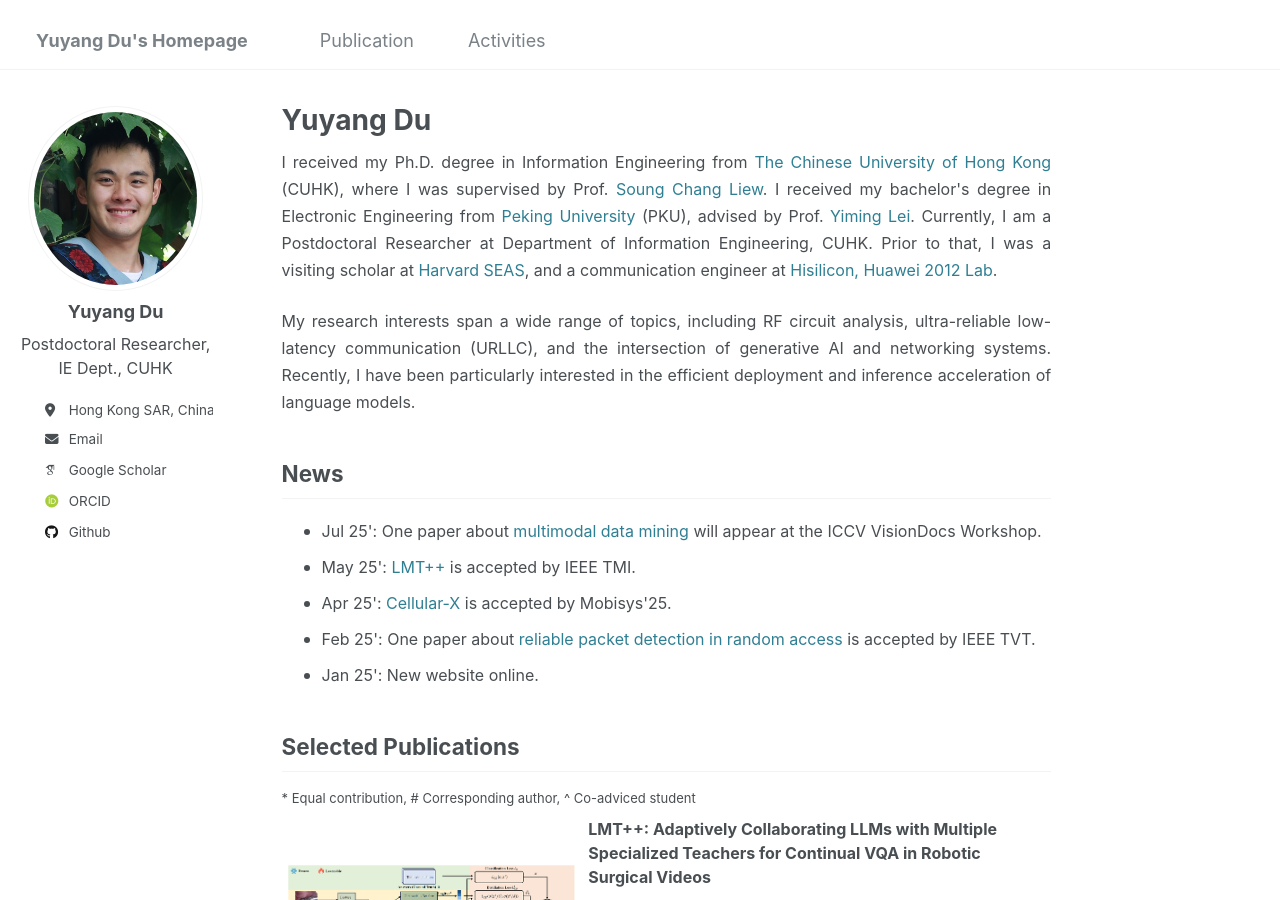
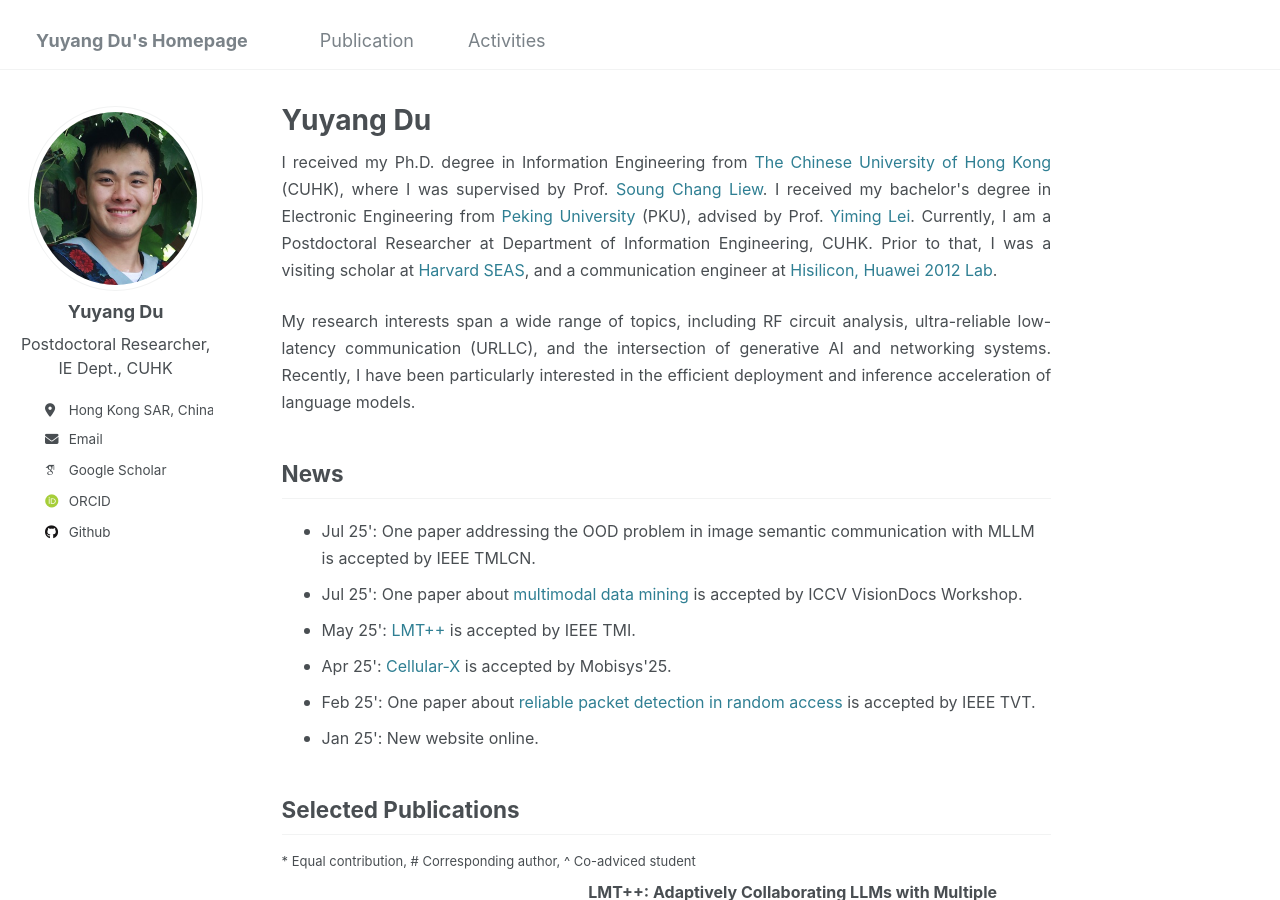
Before and after one commit to yuyangdu01/yuyangdu01.github.io, a Jekyll site: the page built from _pages/about.md, in a window 1280 px wide and 900 px high. Built offline with Jekyll 4.4.1, drawn with Linux system fonts in a browser that asks for light colours; some web fonts are replaced.

Commit message:
Update about.md

```diff
--- a/_pages/about.md
+++ b/_pages/about.md
@@ -19,7 +19,8 @@ a {
 
 News <font size=3></font>
 ------
-* <font size=3>Jul 25': One paper about <a href="https://openreview.net/forum?id=H57HtksYpC"> multimodal data mining</a> will appear at the ICCV VisionDocs Workshop.</font>
+* <font size=3>Jul 25': One paper addressing the OOD problem in image semantic communication with MLLM is accepted by IEEE TMLCN.</font>
+* <font size=3>Jul 25': One paper about <a href="https://openreview.net/forum?id=H57HtksYpC"> multimodal data mining</a> is accepted by ICCV VisionDocs Workshop.</font>
 * <font size=3>May 25': <a href="https://ieeexplore.ieee.org/document/11045720">LMT++</a> is accepted by IEEE TMI.</font>
 * <font size=3>Apr 25': <a href="https://arxiv.org/abs/2504.13190">Cellular-X</a> is accepted by Mobisys'25.</font>
 * <font size=3>Feb 25': One paper about <a href="https://ieeexplore.ieee.org/document/10902223">reliable packet detection in random access</a> is accepted by IEEE TVT.</font>
```
